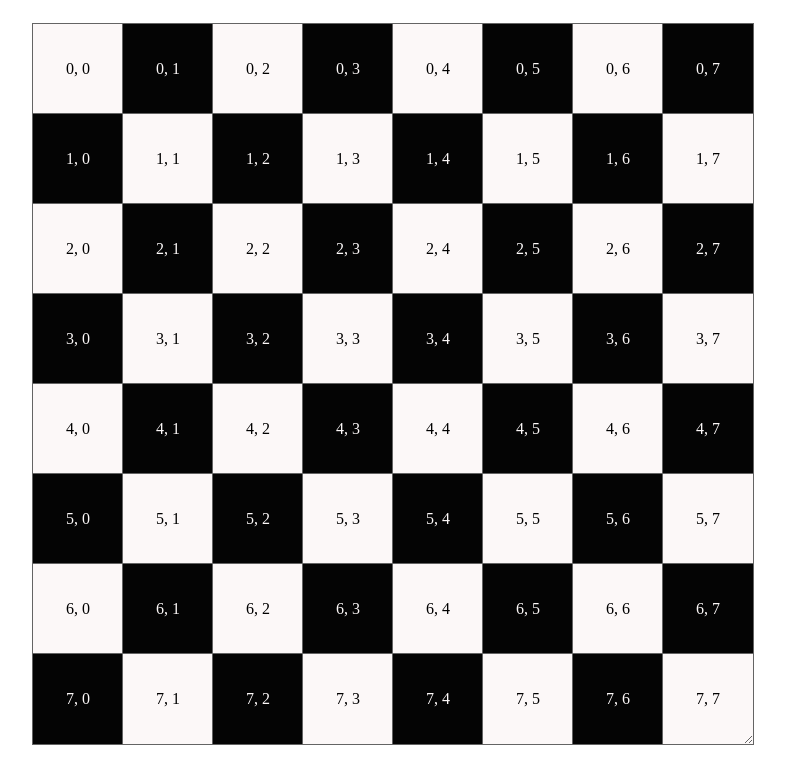
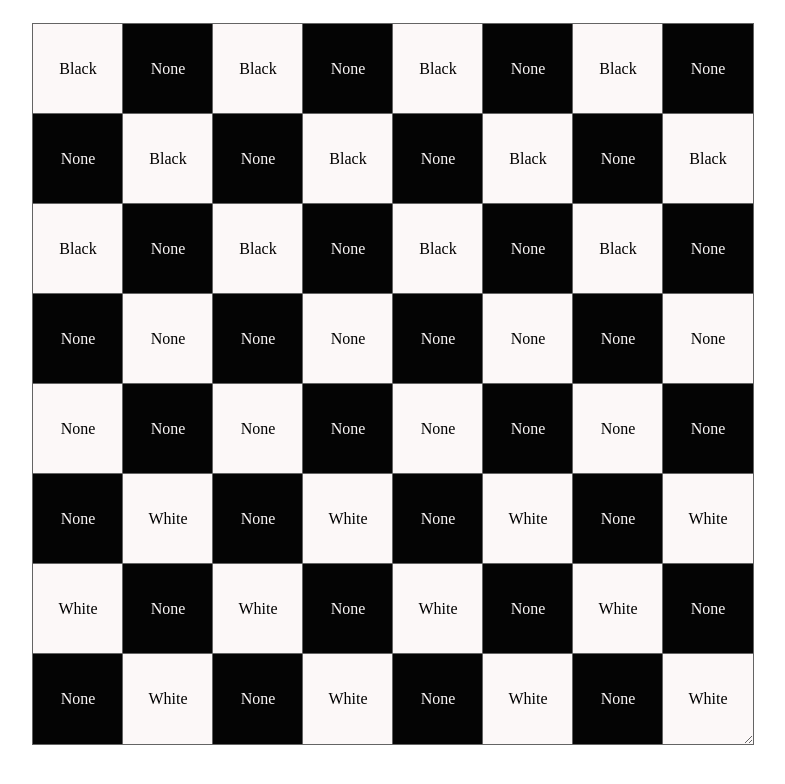
Before and after one commit to obfusticatedcode/project-0, a React app: page / in a window 1280 px wide. Shown: the top 784 px of the page, without its empty margins (247-1032 px from the left). Built offline with nearby package versions, Linux system fonts and the light colour scheme.

Commit message:
feature: add initial rules

```diff
--- a/package.json
+++ b/package.json
@@ -11,6 +11,7 @@
     "@babel/preset-typescript": "^7.14.5",
     "babel-loader": "^8.2.2",
     "browser-sync": "^2.27.10",
+    "classnames": "^2.3.2",
     "css-loader": "^5.2.6",
     "gulp": "^4.0.2",
     "gulp-babel": "^8.0.0",
--- a/src/components/Board/Board.tsx
+++ b/src/components/Board/Board.tsx
@@ -1,40 +1,136 @@
+import * as React from "react";
+import { PieceValue } from "../Piece";
+import Square, { SquareCoordinate } from "../Square";
 import "./Board.css";
 
-import * as React from "react";
-import Square from "../Square";
+type BoardState = PieceValue[][];
 
-type SquareNumber = 0 | 1 | 2 | 3 | 4 | 5 | 6 | 7;
-
-type Board = Array<SquareNumber[]>;
-
-const board: Board = [
-  [0, 1, 2, 3, 4, 5, 6, 7],
-  [0, 1, 2, 3, 4, 5, 6, 7],
-  [0, 1, 2, 3, 4, 5, 6, 7],
-  [0, 1, 2, 3, 4, 5, 6, 7],
-  [0, 1, 2, 3, 4, 5, 6, 7],
-  [0, 1, 2, 3, 4, 5, 6, 7],
-  [0, 1, 2, 3, 4, 5, 6, 7],
-  [0, 1, 2, 3, 4, 5, 6, 7],
+const initialBoardState: BoardState = [
+  ["Black", "None", "Black", "None", "Black", "None", "Black", "None"],
+  ["None", "Black", "None", "Black", "None", "Black", "None", "Black"],
+  ["Black", "None", "Black", "None", "Black", "None", "Black", "None"],
+  ["None", "None", "None", "None", "None", "None", "None", "None"],
+  ["None", "None", "None", "None", "None", "None", "None", "None"],
+  ["None", "White", "None", "White", "None", "White", "None", "White"],
+  ["White", "None", "White", "None", "White", "None", "White", "None"],
+  ["None", "White", "None", "White", "None", "White", "None", "White"],
 ];
 
-//const a1 = board[0][0]; // first row first square
-// const a2 = board[0][1] // first row second square
-// const h8 = board[7][7] // last row last square
+function isMoveValid(
+  state: BoardState,
+  startPosition: SquareCoordinate,
+  endPosition: SquareCoordinate
+): boolean {
+  const dx = endPosition[0] - startPosition[0];
+  const dy = endPosition[1] - startPosition[1];
+
+  if (state[startPosition[0]][startPosition[1]].includes("White")) {
+    if (dx !== 1 && dx !== -1) {
+      return false;
+    }
+  }
+
+  if (state[startPosition[0]][startPosition[1]].includes("Black")) {
+    if (dx !== 1 && dx !== -1) {
+      return false;
+    }
+  }
+
+  if (Math.abs(dy) !== 1) {
+    return false;
+  }
+
+  if (state[endPosition[0]][endPosition[1]] !== "None") {
+    return false;
+  }
+
+  return true;
+}
+
+function getCapturedSquare(
+  startPosition: SquareCoordinate,
+  endPosition: SquareCoordinate
+): SquareCoordinate | null {
+  const dx = endPosition[0] - startPosition[0];
+  const dy = endPosition[1] - startPosition[1];
+
+  if (Math.abs(dx) !== 2 || Math.abs(dy) !== 2) {
+    return null;
+  }
+
+  return [startPosition[0] + dx / 2, startPosition[1] + dy / 2];
+}
+
+function updateBoardState(
+  state: BoardState,
+  startPosition: SquareCoordinate,
+  endPosition: SquareCoordinate
+): BoardState {
+  const newState = [...state.map((row) => [...row])];
+  const capturedSquare = getCapturedSquare(startPosition, endPosition);
+
+  newState[endPosition[0]][endPosition[1]] =
+    newState[startPosition[0]][startPosition[1]];
+  newState[startPosition[0]][startPosition[1]] = "None";
+
+  if (capturedSquare) {
+    newState[capturedSquare[0]][capturedSquare[1]] = "None";
+  }
+
+  if (
+    endPosition[0] === 0 &&
+    newState[endPosition[0]][endPosition[1]] === "Black"
+  ) {
+    newState[endPosition[0]][endPosition[1]] = "BlackKing";
+  }
+
+  if (
+    endPosition[0] === 7 &&
+    newState[endPosition[0]][endPosition[1]] === "White"
+  ) {
+    newState[endPosition[0]][endPosition[1]] = "WhiteKing";
+  }
+
+  return newState;
+}
 
 const Board = () => {
+  const [boardState, setBoardState] =
+    React.useState<BoardState>(initialBoardState);
+  const [selectedSquare, setSelectedSquare] =
+    React.useState<SquareCoordinate | null>(null);
+
+  const handleSquareClick = (coordinate: SquareCoordinate) => {
+    if (selectedSquare) {
+      if (isMoveValid(boardState, selectedSquare, coordinate)) {
+        const newState = updateBoardState(
+          boardState,
+          selectedSquare,
+          coordinate
+        );
+        setBoardState(newState);
+      }
+      setSelectedSquare(null);
+    } else if (boardState[coordinate[0]][coordinate[1]] !== "None") {
+      setSelectedSquare(coordinate);
+    }
+  };
+
   return (
     <div className="Board">
-      {board.map((row, rowIndex) =>
-        row.map((rowNumber, columnIndex) => {
+      {boardState.map((row, rowIndex) =>
+        row.map((piece, columnIndex) => {
+          const coordinate: SquareCoordinate = [rowIndex, columnIndex];
           return (
             <Square
-              coordinate={[rowIndex, rowNumber]}
+              coordinate={coordinate}
+              pieceType={piece}
               className={
-                (rowIndex + rowNumber) % 2 === 0
+                (rowIndex + columnIndex) % 2 === 0
                   ? "Square--isLight"
                   : "Square--isDark"
               }
+              onClick={() => handleSquareClick(coordinate)}
               key={columnIndex}
             />
           );
--- /dev/null
+++ b/src/components/Piece.tsx
@@ -0,0 +1,25 @@
+import classname from "classnames";
+import * as React from "react";
+
+export type PieceValue = "White" | "Black" | "WhiteKing" | "BlackKing" | "None";
+
+interface PieceProps {
+  type: PieceValue;
+  className?: string;
+}
+
+const Piece = ({ type, className, ...props }: PieceProps) => {
+  return (
+    <div
+      className={classname("Piece", className, {
+        "Piece--white": type.includes("White"),
+        "Piece--black": type.includes("Black"),
+      })}
+      {...props}
+    >
+      {type}
+    </div>
+  );
+};
+
+export default Piece;
--- a/src/components/Square.tsx
+++ b/src/components/Square.tsx
@@ -1,15 +1,29 @@
 import * as React from "react";
+import Piece, { PieceValue } from "./Piece";
 
-type SquareCoordinate = [number, number];
-interface SquareProps extends React.HTMLAttributes<HTMLDivElement> {
+export type SquareCoordinate = [number, number];
+
+interface SquareProps {
   coordinate: SquareCoordinate;
   className?: string;
+  pieceType: PieceValue;
+  onClick: (coordinate: SquareCoordinate) => void;
 }
 
-const Square = ({ coordinate, className, ...props }: SquareProps) => {
+const Square = ({
+  coordinate,
+  className,
+  pieceType,
+  onClick,
+  ...props
+}: SquareProps) => {
   return (
-    <div className={`Square ${className}`} {...props}>
-      <span>{`${coordinate[0]}, ${coordinate[1]}`}</span>
+    <div
+      className={`Square ${className}`}
+      onClick={() => onClick(coordinate)}
+      {...props}
+    >
+      <Piece type={pieceType} />
     </div>
   );
 };
```
Also changed, not shown: 1 other file (tests, documents, lock files or other folders).
